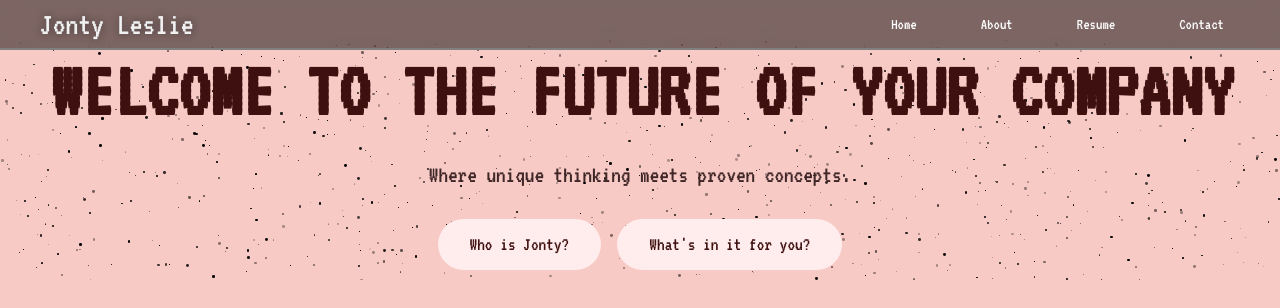
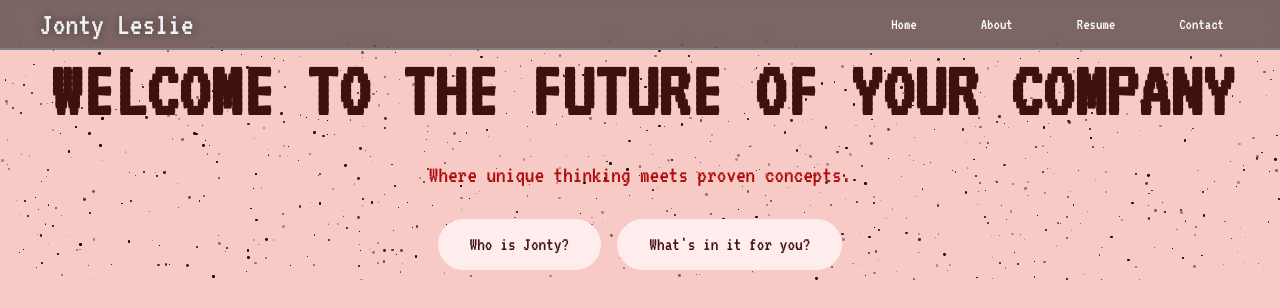
Before and after one commit to JLesDev/jonty-site, a plain HTML site: page index.html in a window 1280 px wide. Shown: the top 308 px of the page. Drawn offline with Linux system fonts and the light colour scheme.

Commit message:
Accessibility standards

```diff
--- a/index.html
+++ b/index.html
@@ -34,7 +34,9 @@
             <div class="stars"></div>
             <div class="hero-content">
                 <h1 class="glitch-title">Welcome to the Future of your Company</h1>
-                <p class="subtitle">Where unique thinking meets proven concepts.</p>
+                <div class="no-stars">
+                    <p class="subtitle">Where unique thinking meets proven concepts.</p>
+                </div>
                 <div class="cta-buttons">
                     <button class="button button-primary">Who is Jonty?</button>
                     <button class="button button-secondary">What's in it for you?</button>
--- a/styles.css
+++ b/styles.css
@@ -197,8 +197,9 @@ align-items: center;
 .subtitle {
     font-size: 1.5rem;
     margin: 2rem 0;
-    color: var(--secondary);
+    color: rgb(175, 12, 12);
 }
+
 
 .cta-buttons {
     display: flex;
```
